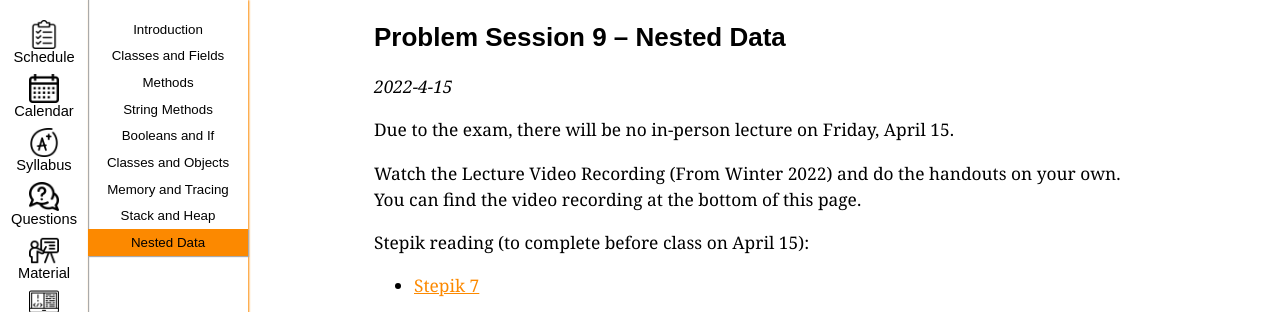
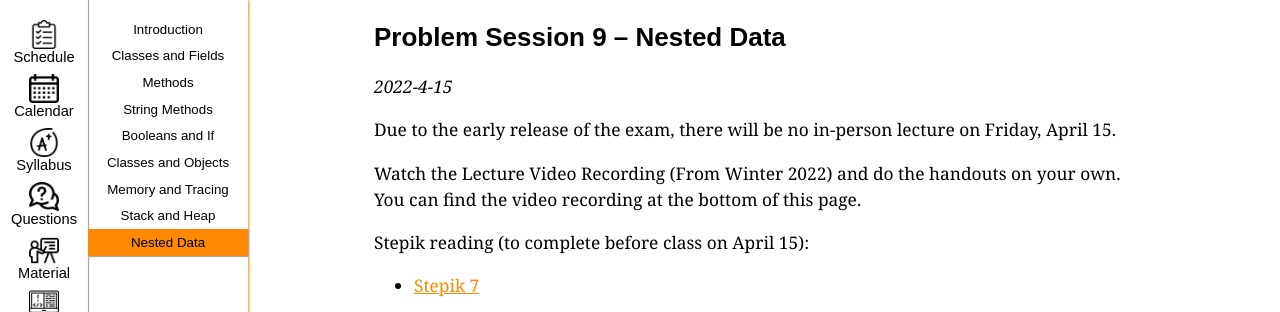
Before and after one commit to ucsd-cse11-sp22/ucsd-cse11-sp22.github.io, a Jekyll site: the page built from _lectures/lecture9.md, in a window 1280 px wide. Shown: the top 312 px of the page. Built offline with Jekyll 4.4.1, drawn with Linux system fonts in a browser that asks for light colours.

Commit message:
Update lecture9.md

```diff
--- a/_lectures/lecture9.md
+++ b/_lectures/lecture9.md
@@ -11,7 +11,7 @@ worksheets:
 
 _{{ page.released-on }}_
 
-Due to the exam, there will be no in-person lecture on Friday, April 15.
+Due to the early release of the exam, there will be no in-person lecture on Friday, April 15.
 
 Watch the Lecture Video Recording (From Winter 2022) and do the handouts on your own. You can find the video
 recording at the bottom of this page.
```
